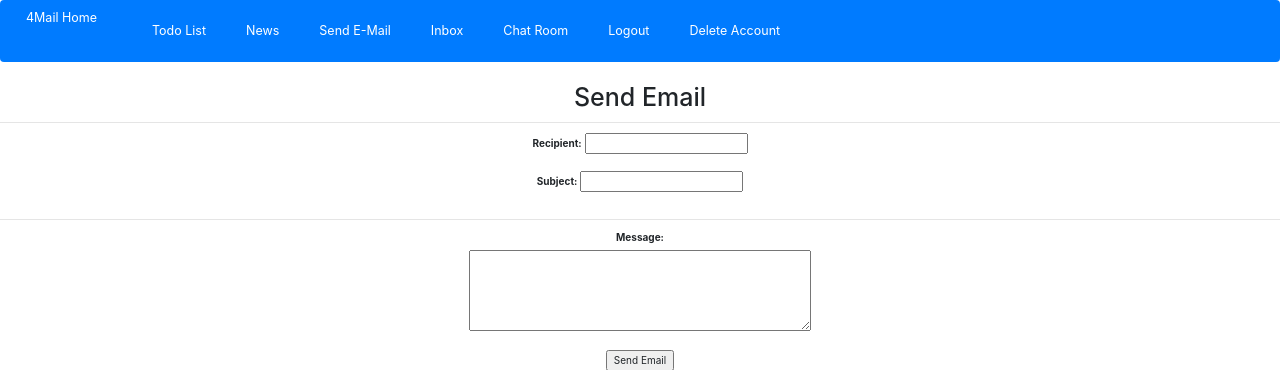
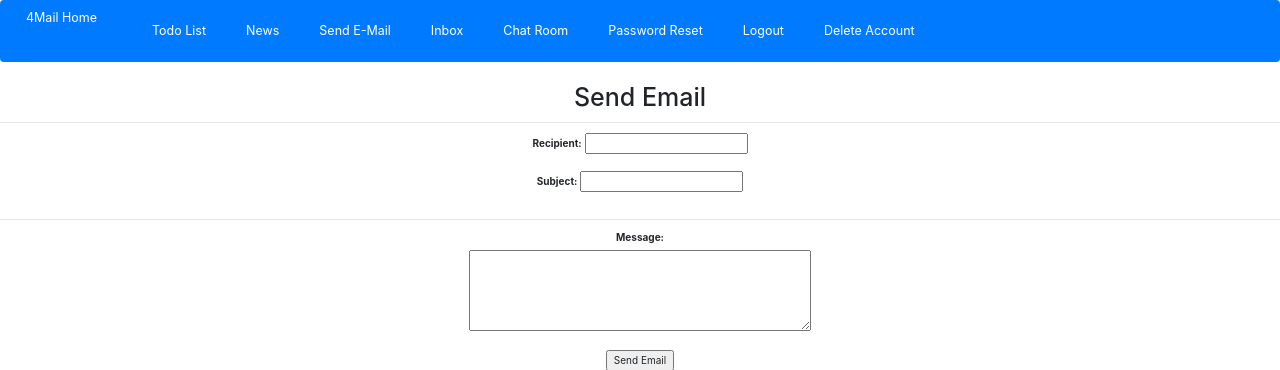
Before and after one commit to mikieyx/4Mail, a Flask app: page /send_email in a window 1280 px wide. Shown: the top 370 px of the page. Run offline with Flask 3, Linux system fonts and the light colour scheme; the visitor is signed in with stand-in values (Sample User, id 1); some libraries are stand-ins or nearby versions.

Commit message:
Update base.html by adding new password reset in account html file

```diff
--- a/app/templates/base.html
+++ b/app/templates/base.html
@@ -43,11 +43,14 @@
           <li class="nav-item">
             <a class="navbar-brand" href="{{ url_for('send_email') }}">Send E-Mail</a>
           </li>
-        <li class="nav-item">
+          <li class="nav-item">
             <a class="navbar-brand" href="{{ url_for('inbox') }}">Inbox</a>
           </li>
           <li class="nav-item">
             <a class="navbar-brand" href="{{ url_for('chat') }}">Chat Room</a>
+          </li>
+          <li class="nav-item">
+            <a class="navbar-brand" href="{{ url_for('password_reset_in_account') }}">Password Reset</a>
           </li>
           <li class="nav-item">
             <a class="navbar-brand" href="{{ url_for('logout') }}">Logout</a>
```
